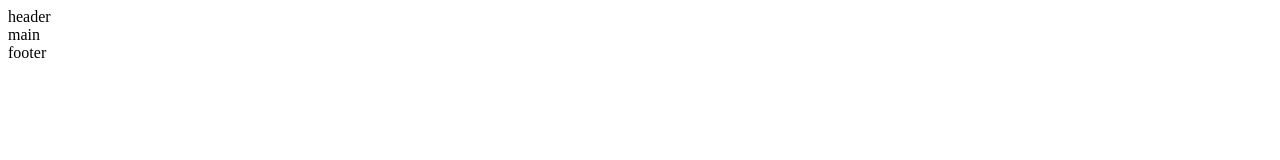
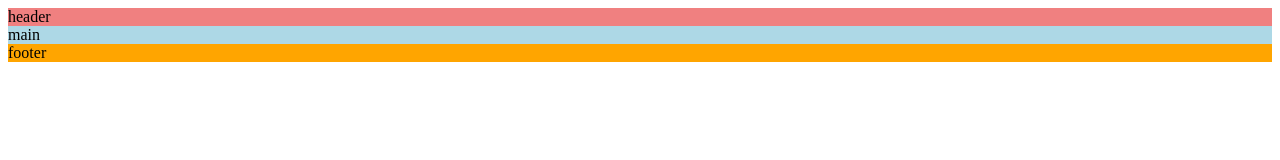
Before and after one commit to Charliest-gif/love-running, a plain HTML site: page index.html in a window 1280 px wide. Drawn offline with Linux system fonts and the light colour scheme.

Commit message:
remove default brower styling, apply css rules

```diff
--- a/index.html
+++ b/index.html
@@ -14,13 +14,17 @@
     <link rel="apple-touch-icon" sizes="180x180" href="assets/favicon/apple-touch-icon.png">
     <link rel="icon" type="image/png" sizes="32x32" href="assets/favicon/favicon-32x32.png">
     <link rel="icon" type="image/png" sizes="16x16" href="assets/favicon/favicon-16x16.png">
+    <!-- styles -->
+    <link rel="stylesheet" href="assets/css/styles.css">
 
 </head>
 
 <body>
     <!-- header -->
     <header>header</header>
+    <!-- main -->
     <main>main</main>
+    <!-- footer -->
     <footer>footer</footer>
 </body>
 
```
